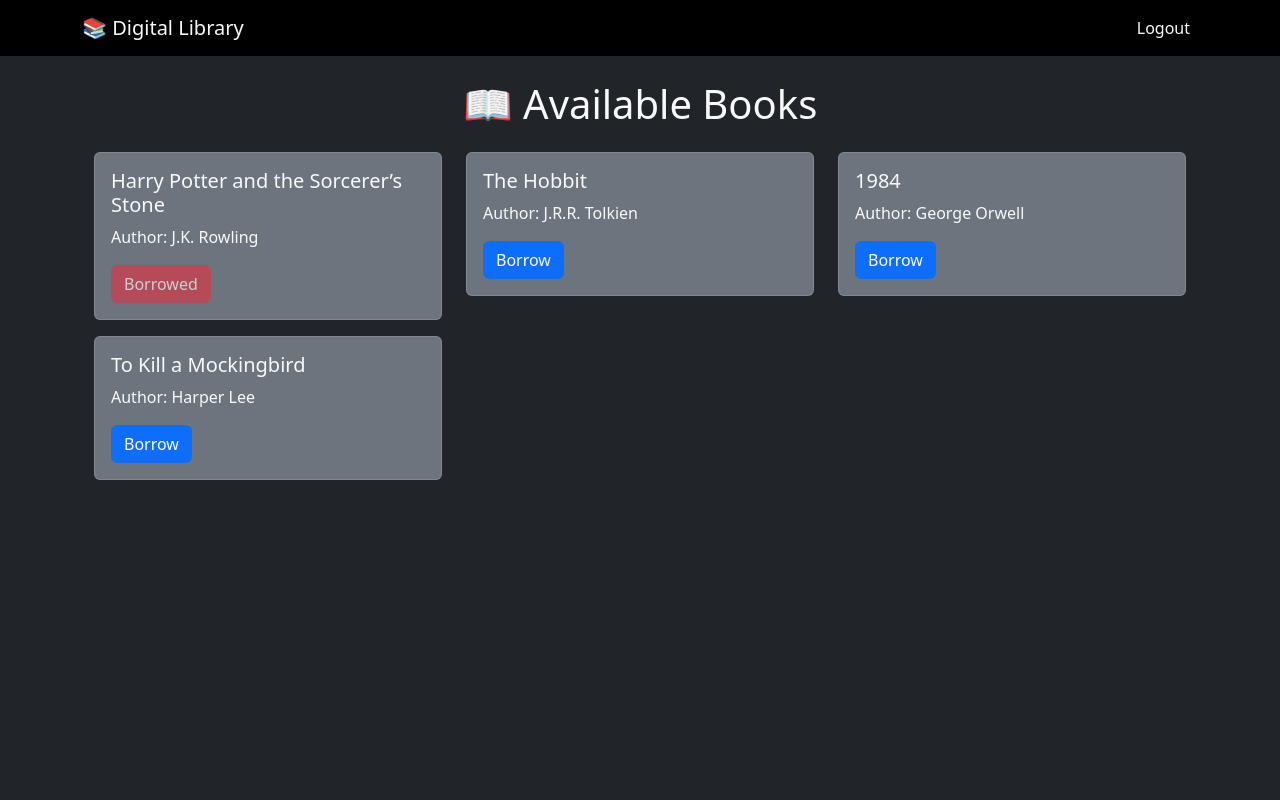
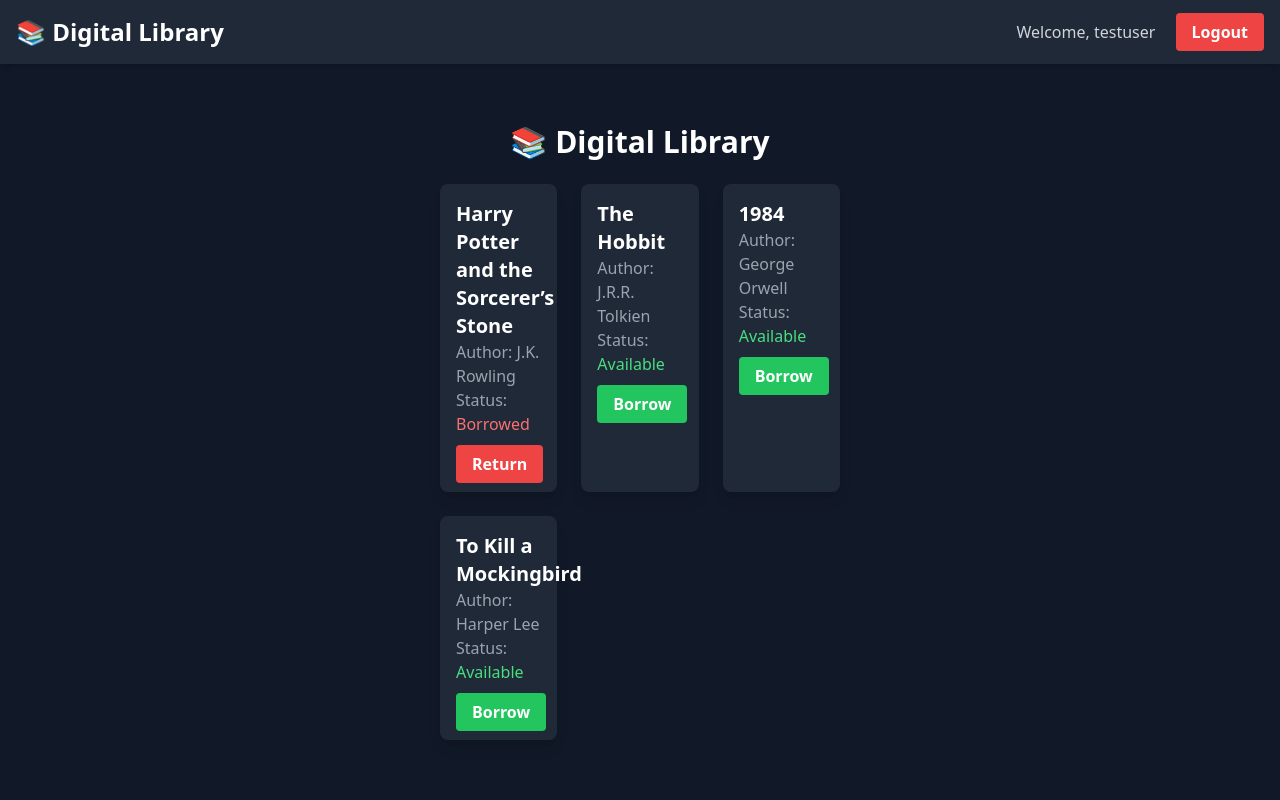
Before and after one commit to Unaizah902/libraray-management-system, a Flask app: page / in a window 1280 px wide. Run offline with Flask 3, Linux system fonts and the light colour scheme; a user stored in the database is signed in; data comes from the database, SQL or seed files in the repository; some libraries are stand-ins or nearby versions.

Commit message:
Added UI

```diff
--- a/templates/base.html
+++ b/templates/base.html
@@ -1,33 +1,42 @@
 <!DOCTYPE html>
-<html lang="en" data-bs-theme="dark">
+<html lang="en">
 <head>
     <meta charset="UTF-8">
     <meta name="viewport" content="width=device-width, initial-scale=1.0">
     <title>{% block title %}Digital Library{% endblock %}</title>
-    <link rel="stylesheet" href="https://cdn.jsdelivr.net/npm/bootstrap@5.3.0/dist/css/bootstrap.min.css">
+    <script src="https://cdn.tailwindcss.com"></script>
 </head>
-<body class="bg-dark text-light">
-    <nav class="navbar navbar-expand-lg navbar-dark bg-black">
-        <div class="container">
-            <a class="navbar-brand text-light" href="{{ url_for('routes.home') }}">📚 Digital Library</a>
-            <button class="navbar-toggler" type="button" data-bs-toggle="collapse" data-bs-target="#navbarNav">
-                <span class="navbar-toggler-icon"></span>
-            </button>
-            <div class="collapse navbar-collapse" id="navbarNav">
-                <ul class="navbar-nav ms-auto">
-                    {% if current_user.is_authenticated %}
-                        <li class="nav-item"><a class="nav-link text-light" href="{{ url_for('routes.logout') }}">Logout</a></li>
-                    {% else %}
-                        <li class="nav-item"><a class="nav-link text-light" href="{{ url_for('routes.login') }}">Login</a></li>
-                        <li class="nav-item"><a class="nav-link text-light" href="{{ url_for('routes.signup') }}">Sign Up</a></li>
-                    {% endif %}
-                </ul>
+<body class="bg-gray-900 text-white flex flex-col min-h-screen">
+
+    <!-- Navbar -->
+    <nav class="bg-gray-800 p-4 shadow-md">
+        <div class="container mx-auto flex justify-between items-center">
+            <a href="{{ url_for('routes.home') }}" class="text-white text-2xl font-bold">📚 Digital Library</a>
+
+            <div>
+                {% if current_user.is_authenticated %}
+                    <span class="text-gray-300 mr-4">Welcome, {{ current_user.username }}</span>
+                    <a href="{{ url_for('routes.logout') }}" class="bg-red-500 hover:bg-red-700 text-white font-bold py-2 px-4 rounded">
+                        Logout
+                    </a>
+                {% else %}
+                    <a href="{{ url_for('routes.login') }}" class="bg-blue-500 hover:bg-blue-700 text-white font-bold py-2 px-4 rounded">
+                        Login
+                    </a>
+                    <a href="{{ url_for('routes.signup') }}" class="bg-green-500 hover:bg-green-700 text-white font-bold py-2 px-4 rounded ml-2">
+                        Signup
+                    </a>
+                {% endif %}
             </div>
         </div>
     </nav>
-    <div class="container mt-4">
-        {% block content %}{% endblock %}
+
+    <!-- Main Content -->
+    <div class="flex-grow flex items-center justify-center">
+        <div class="w-full max-w-md">
+            {% block content %}{% endblock %}
+        </div>
     </div>
-    <script src="https://cdn.jsdelivr.net/npm/bootstrap@5.3.0/dist/js/bootstrap.bundle.min.js"></script>
+
 </body>
 </html>
--- a/templates/home.html
+++ b/templates/home.html
@@ -3,24 +3,38 @@
 {% block title %}Home - Digital Library{% endblock %}
 
 {% block content %}
-<div class="container">
-    <h1 class="mb-4 text-center">📖 Available Books</h1>
-    <div class="row">
-        {% for book in books %}
-            <div class="col-md-4 mb-3">
-                <div class="card bg-secondary text-light">
-                    <div class="card-body">
-                        <h5 class="card-title">{{ book.title }}</h5>
-                        <p class="card-text">Author: {{ book.author }}</p>
+<div class="container mx-auto p-6">
+    <h1 class="text-3xl font-bold text-center mb-6 text-white">📚 Digital Library</h1>
+
+    {% if books %}
+        <div class="grid grid-cols-1 sm:grid-cols-2 md:grid-cols-3 gap-6">
+            {% for book in books %}
+                <div class="bg-gray-800 p-4 rounded-lg shadow-lg">
+                    <h2 class="text-xl font-semibold text-white">{{ book.title }}</h2>
+                    <p class="text-gray-400">Author: {{ book.author }}</p>
+                    <p class="text-gray-400">Status:
                         {% if book.is_borrowed %}
-                            <button class="btn btn-danger" disabled>Borrowed</button>
+                            <span class="text-red-400">Borrowed</span>
                         {% else %}
-                            <a href="{{ url_for('routes.borrow_book', book_id=book.id) }}" class="btn btn-primary">Borrow</a>
+                            <span class="text-green-400">Available</span>
+                        {% endif %}
+                    </p>
+                    <div class="mt-4">
+                        {% if book.is_borrowed %}
+                            <a href="{{ url_for('routes.return_book', book_id=book.id) }}" class="bg-red-500 hover:bg-red-700 text-white font-bold py-2 px-4 rounded">
+                                Return
+                            </a>
+                        {% else %}
+                            <a href="{{ url_for('routes.borrow_book', book_id=book.id) }}" class="bg-green-500 hover:bg-green-700 text-white font-bold py-2 px-4 rounded">
+                                Borrow
+                            </a>
                         {% endif %}
                     </div>
                 </div>
-            </div>
-        {% endfor %}
-    </div>
+            {% endfor %}
+        </div>
+    {% else %}
+        <p class="text-gray-400 text-center">No books available.</p>
+    {% endif %}
 </div>
 {% endblock %}
```
Also changed, not shown: templates/login.html (+19 -14 lines), templates/signup.html (+21 -15 lines).
